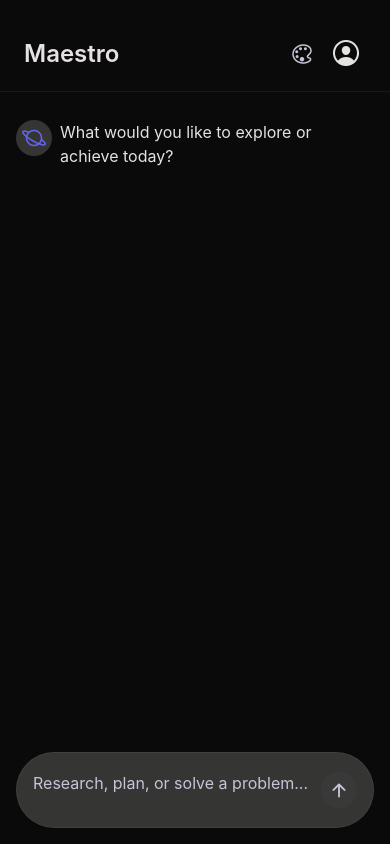
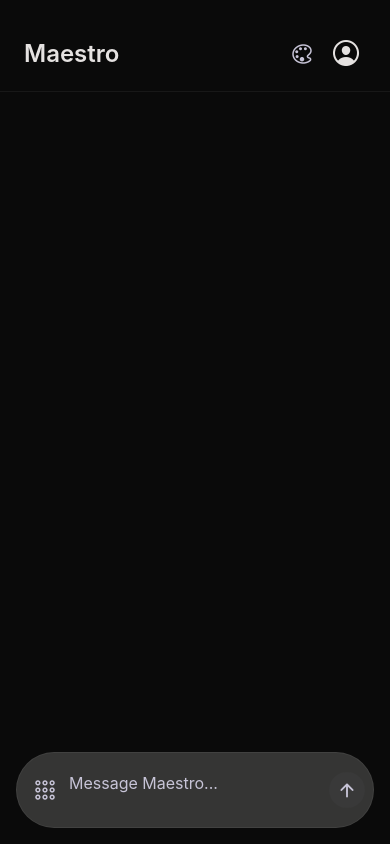
Before and after one commit to Davidebri1/Jules-Special, a React Native app: screen / in a window 390 px wide. Built offline with nearby package versions, Linux system fonts and the light colour scheme.

Commit message:
refactor: revert to open-ended enabler UX per user request
Co-authored-by: Davidebri1 <163379911+Davidebri1@users.noreply.github.com>

```diff
--- a/App.tsx
+++ b/App.tsx
@@ -7,13 +7,7 @@ import { ChatInput } from './src/components/ChatInput';
 import { ChatMessage } from './src/components/ChatMessage';
 import { EnsembleModal } from './src/components/EnsembleModal';
 import { WallpaperSwitcher } from './src/components/WallpaperSwitcher';
-import { Message, ExpertModel, ActionWidgetProps, Wallpaper, ModelResponse } from './src/types';
-
-const INITIAL_GREETING: Message = {
-  id: 'msg-0',
-  sender: 'orchestrator',
-  text: 'What would you like to explore or achieve today?',
-};
+import { Message, ExpertModel, Wallpaper, ModelResponse } from './src/types';
 
 const WALLPAPERS: Wallpaper[] = [
   { id: 'wp-1', name: 'Obsidian (Default)', type: 'color', value: '#0A0A0A' },
@@ -35,9 +29,9 @@ const MOCK_MODELS: ExpertModel[] = [
 ];
 
 export default function App() {
-  const [messages, setMessages] = useState<Message[]>([INITIAL_GREETING]);
+  const [messages, setMessages] = useState<Message[]>([]);
   const [isTyping, setIsTyping] = useState(false);
-  const [selectedWidget, setSelectedWidget] = useState<ActionWidgetProps | null>(null);
+  const [showEnsembleModal, setShowEnsembleModal] = useState(false);
   const [activeWallpaperId, setActiveWallpaperId] = useState(WALLPAPERS[0].id);
   const [showWallpapers, setShowWallpapers] = useState(false);
 
@@ -50,39 +44,29 @@ export default function App() {
     setMessages(prev => [...prev, newUserMsg]);
     setIsTyping(true);
 
+    // Standard open-ended single-model response
     setTimeout(() => {
       setIsTyping(false);
       const orchestratorResponse: Message = {
         id: (Date.now() + 1).toString(),
         sender: 'orchestrator',
-        text: 'I can help you explore that. Here is a breakdown of how we might approach it:',
-        analysis: [
-          'Initial scoping and research',
-          'Evaluating technical or creative constraints',
-          'Executing the proposed solution'
-        ],
-        widget: {
-          id: 'wid-1',
-          title: 'Deep Dive Analysis',
-          description: 'Generate a comprehensive report covering all facets of your request.',
-          cost: 10
-        }
+        text: 'I understand. Let me help you with that. Here are some thoughts based on what you asked...',
       };
       setMessages(prev => [...prev, orchestratorResponse]);
     }, 1500);
   };
 
-  const handleWidgetPress = (widgetId: string) => {
-    for (const msg of messages) {
-      if (msg.widget && msg.widget.id === widgetId) {
-        setSelectedWidget(msg.widget);
-        break;
-      }
-    }
-  };
+  const handleOrchestrateConfirm = (selectedModelIds: string[], totalCost: number) => {
+    setShowEnsembleModal(false);
 
-  const handleOrchestrateConfirm = (selectedModelIds: string[], totalCost: number) => {
-    setSelectedWidget(null);
+    // We append a system message indicating what is happening,
+    // since the user hasn't typed anything new yet but triggered an ensemble action.
+    const initiateMsg: Message = {
+        id: Date.now().toString(),
+        sender: 'orchestrator',
+        text: `Consulting ${selectedModelIds.length} expert models for the current context. (Cost: ${totalCost} Credits)`
+    };
+    setMessages(prev => [...prev, initiateMsg]);
     setIsTyping(true);
 
     setTimeout(() => {
@@ -93,12 +77,12 @@ export default function App() {
         return {
           modelId: model.id,
           modelName: model.name,
-          text: `[Simulated response from ${model.name}]\nBased on the lens of ${model.lens.toLowerCase()}, here is the tailored output for your request. This approach prioritizes specific methodologies relevant to this domain.`
+          text: `[Response from ${model.name}]\nAnalyzing your latest context through the lens of ${model.lens.toLowerCase()} Here is my perspective.`
         };
       });
 
       const multiModelMessage: Message = {
-        id: Date.now().toString(),
+        id: (Date.now() + 1).toString(),
         sender: 'models',
         text: '',
         modelResponses: generatedResponses
@@ -123,9 +107,7 @@ export default function App() {
               ref={flatListRef}
               data={messages}
               keyExtractor={item => item.id}
-              renderItem={({ item }) => (
-                <ChatMessage message={item} onWidgetPress={handleWidgetPress} />
-              )}
+              renderItem={({ item }) => <ChatMessage message={item} />}
               contentContainerStyle={styles.listContent}
               onContentSizeChange={() => flatListRef.current?.scrollToEnd({ animated: true })}
             />
@@ -136,18 +118,20 @@ export default function App() {
             )}
           </View>
 
-          <ChatInput onSend={handleSend} disabled={isTyping} />
+          <ChatInput
+            onSend={handleSend}
+            onOpenEnsemble={() => setShowEnsembleModal(true)}
+            disabled={isTyping}
+          />
         </KeyboardAvoidingView>
 
-        {selectedWidget && (
-          <EnsembleModal
-            visible={!!selectedWidget}
-            onClose={() => setSelectedWidget(null)}
-            widget={selectedWidget}
-            models={MOCK_MODELS}
-            onConfirm={handleOrchestrateConfirm}
-          />
-        )}
+        <EnsembleModal
+          visible={showEnsembleModal}
+          onClose={() => setShowEnsembleModal(false)}
+          widget={{ id: 'current-context', title: 'Evaluate Context', description: 'Select models to evaluate the ongoing conversation.', cost: 10 }}
+          models={MOCK_MODELS}
+          onConfirm={handleOrchestrateConfirm}
+        />
 
         <WallpaperSwitcher
           visible={showWallpapers}
@@ -165,16 +149,15 @@ export default function App() {
 }
 
 const styles = StyleSheet.create({
-  // Web wrapper to simulate a mobile device frame
   webWrapper: {
     flex: 1,
-    backgroundColor: '#000', // Black background behind the "phone" on web
+    backgroundColor: '#000',
     alignItems: Platform.OS === 'web' ? 'center' : 'stretch',
   },
   container: {
     flex: 1,
     width: '100%',
-    maxWidth: Platform.OS === 'web' ? 480 : '100%', // Limit width on web
+    maxWidth: Platform.OS === 'web' ? 480 : '100%',
     shadowColor: '#6366f1',
     shadowOpacity: Platform.OS === 'web' ? 0.2 : 0,
     shadowRadius: 50,
--- a/src/components/ChatInput.tsx
+++ b/src/components/ChatInput.tsx
@@ -5,10 +5,11 @@ import { theme } from '../theme/theme';
 
 interface ChatInputProps {
   onSend: (text: string) => void;
+  onOpenEnsemble: () => void;
   disabled?: boolean;
 }
 
-export const ChatInput: React.FC<ChatInputProps> = ({ onSend, disabled }) => {
+export const ChatInput: React.FC<ChatInputProps> = ({ onSend, onOpenEnsemble, disabled }) => {
   const [text, setText] = useState('');
 
   const handleSend = () => {
@@ -21,15 +22,24 @@ export const ChatInput: React.FC<ChatInputProps> = ({ onSend, disabled }) => {
   return (
     <View style={styles.container}>
       <View style={[styles.inputWrapper, disabled && styles.disabledWrapper]}>
+        <TouchableOpacity
+          style={styles.ensembleButton}
+          onPress={onOpenEnsemble}
+          disabled={disabled}
+        >
+          <Ionicons name="apps-outline" size={24} color={theme.colors.textMuted} />
+        </TouchableOpacity>
+
         <TextInput
           style={styles.input}
-          placeholder="Research, plan, or solve a problem..."
+          placeholder="Message Maestro..."
           placeholderTextColor={theme.colors.textMuted}
           value={text}
           onChangeText={setText}
           multiline
           editable={!disabled}
         />
+
         <TouchableOpacity
           style={[styles.sendButton, (!text.trim() || disabled) && styles.sendButtonDisabled]}
           onPress={handleSend}
@@ -50,15 +60,19 @@ const styles = StyleSheet.create({
   inputWrapper: {
     flexDirection: 'row',
     alignItems: 'center',
-    backgroundColor: theme.colors.surfaceVariant, // Slightly opaque
+    backgroundColor: theme.colors.surfaceVariant,
     borderRadius: theme.borderRadius.full,
-    paddingHorizontal: theme.spacing.md,
+    paddingHorizontal: theme.spacing.sm,
     paddingVertical: theme.spacing.sm,
     borderWidth: 1,
     borderColor: theme.colors.border,
   },
   disabledWrapper: {
     opacity: 0.7,
+  },
+  ensembleButton: {
+    padding: theme.spacing.sm,
+    marginRight: theme.spacing.xs,
   },
   input: {
     flex: 1,
```
Also changed, not shown: 1 other file (tests, documents, lock files or other folders).
